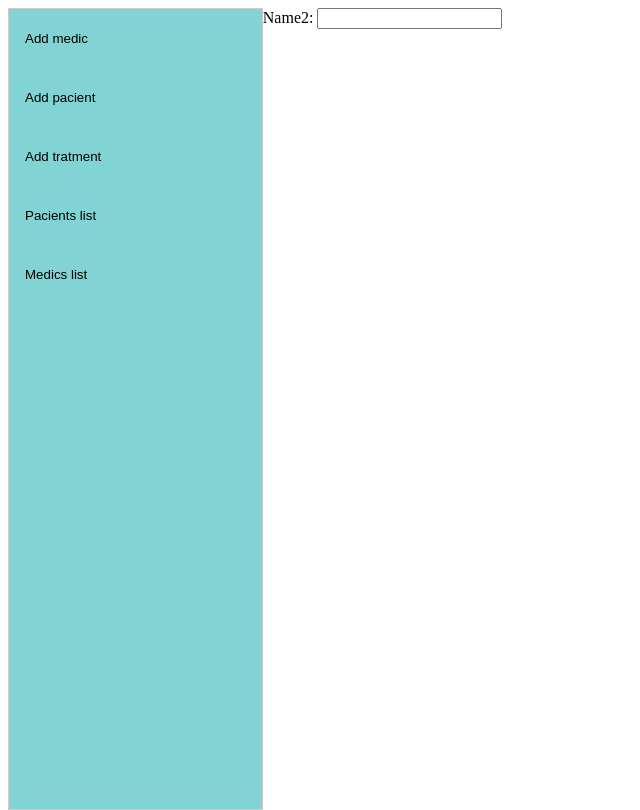
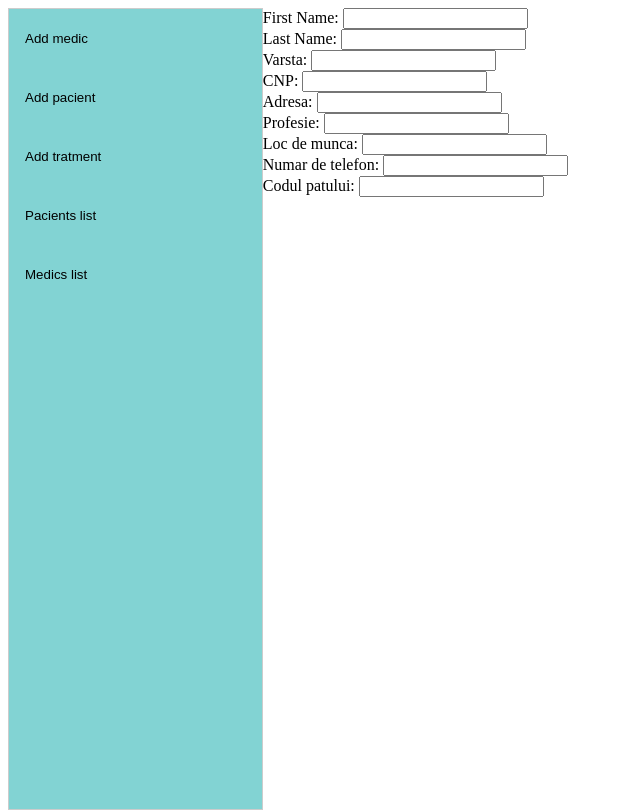
Before and after one commit to Cucaila/Pagina-Web, an Angular app: page /login/meniu in a window 1280 px wide. Both pictures are taken after a click on the button "Add pacient". Shown: the whole page, without its empty margins (0-640 px from the left). Built offline with nearby package versions, Linux system fonts and the light colour scheme.

Commit message:
add new fields to the "Add pacient" form

```diff
--- a/src/app/meniu/meniu.component.css
+++ b/src/app/meniu/meniu.component.css
@@ -46,3 +46,9 @@
     /* padding: 0px 20px 20px 20px; */
     margin-left: 600px;
   }
+  .showForm2{
+    width: 20%;
+    height: 40;
+    border: 3px solid;
+    margin-left: 600px;
+  }
--- a/src/app/meniu/meniu.component.html
+++ b/src/app/meniu/meniu.component.html
@@ -28,8 +28,42 @@
   </form>
 
   <form *ngIf="showForm2">
-    <label for="name">Name2: </label>
-    <input id="name" type="text">
+    <div>
+      <label for="Fname">First Name: </label>
+      <input id="firstnamef2" type="text">
+    </div>
+    <div>
+      <label for="Lname">Last Name: </label>
+      <input id="lastnamef2" type="text">
+    </div>
+    <div>
+      <label for="varsta">Varsta: </label>
+      <input id="varstaf2" type="number">
+    </div>
+    <div>
+      <label for="CNP">CNP: </label>
+      <input id="cnpf2" type="text">
+    </div>
+    <div>
+      <label for="adresa">Adresa: </label>
+      <input id="adresaf2" type="text">
+    </div>
+    <div>
+      <label for="profesie">Profesie: </label>
+      <input id="profesief2" type="text">
+    </div>
+    <div>
+      <label for="loc_munca">Loc de munca: </label>
+      <input id="loc_munca_f2" type="text">
+    </div>
+    <div>
+      <label for="nr_tel">Numar de telefon: </label>
+      <input id="nr_tel_f2" type="text">
+    </div>
+    <div>
+      <label for="cod_pat">Codul patului: </label>
+      <input id="cod_pat_f2" type="text">
+    </div>
   </form>
 
   <form *ngIf="showForm3">
```
